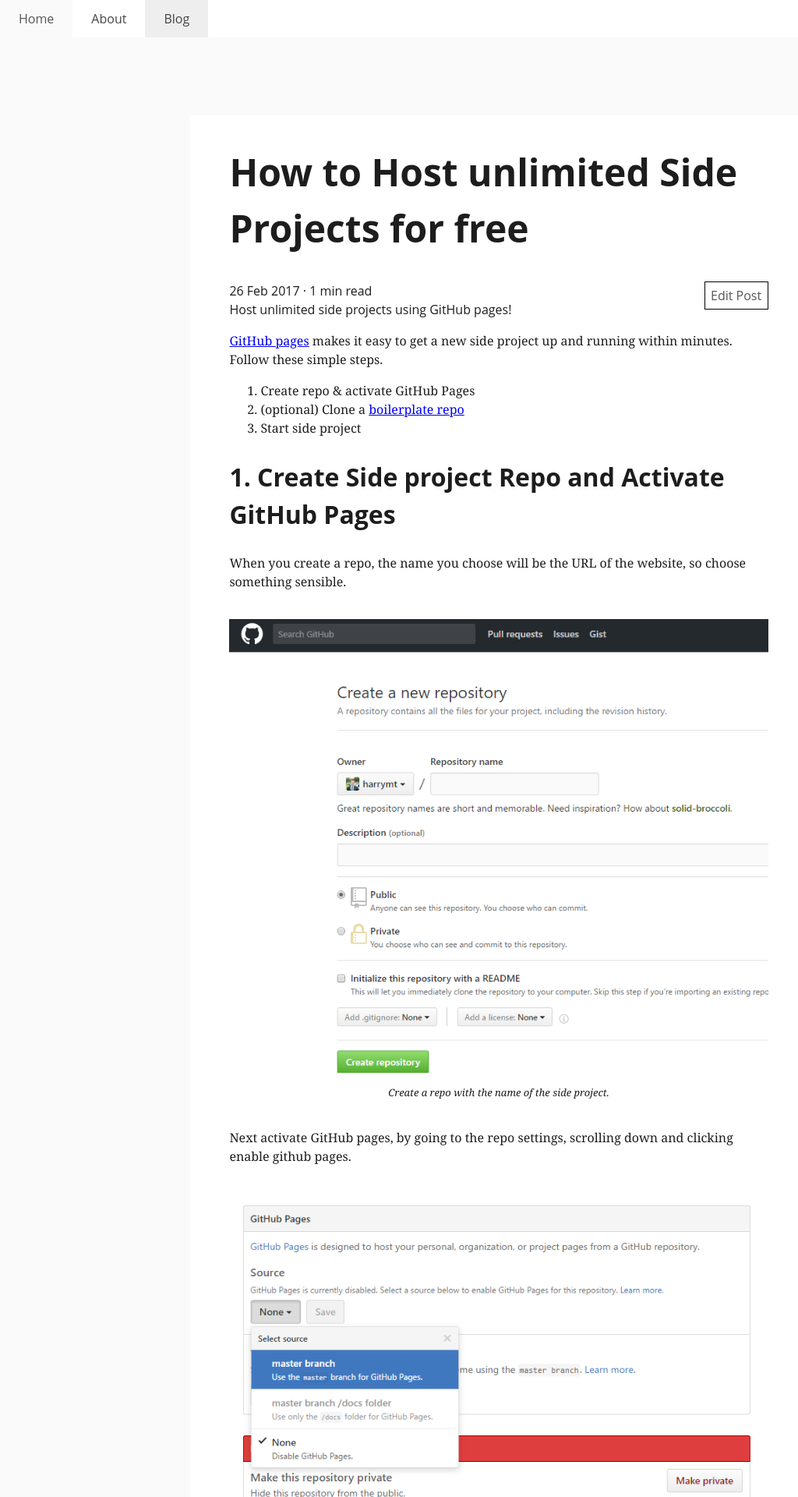
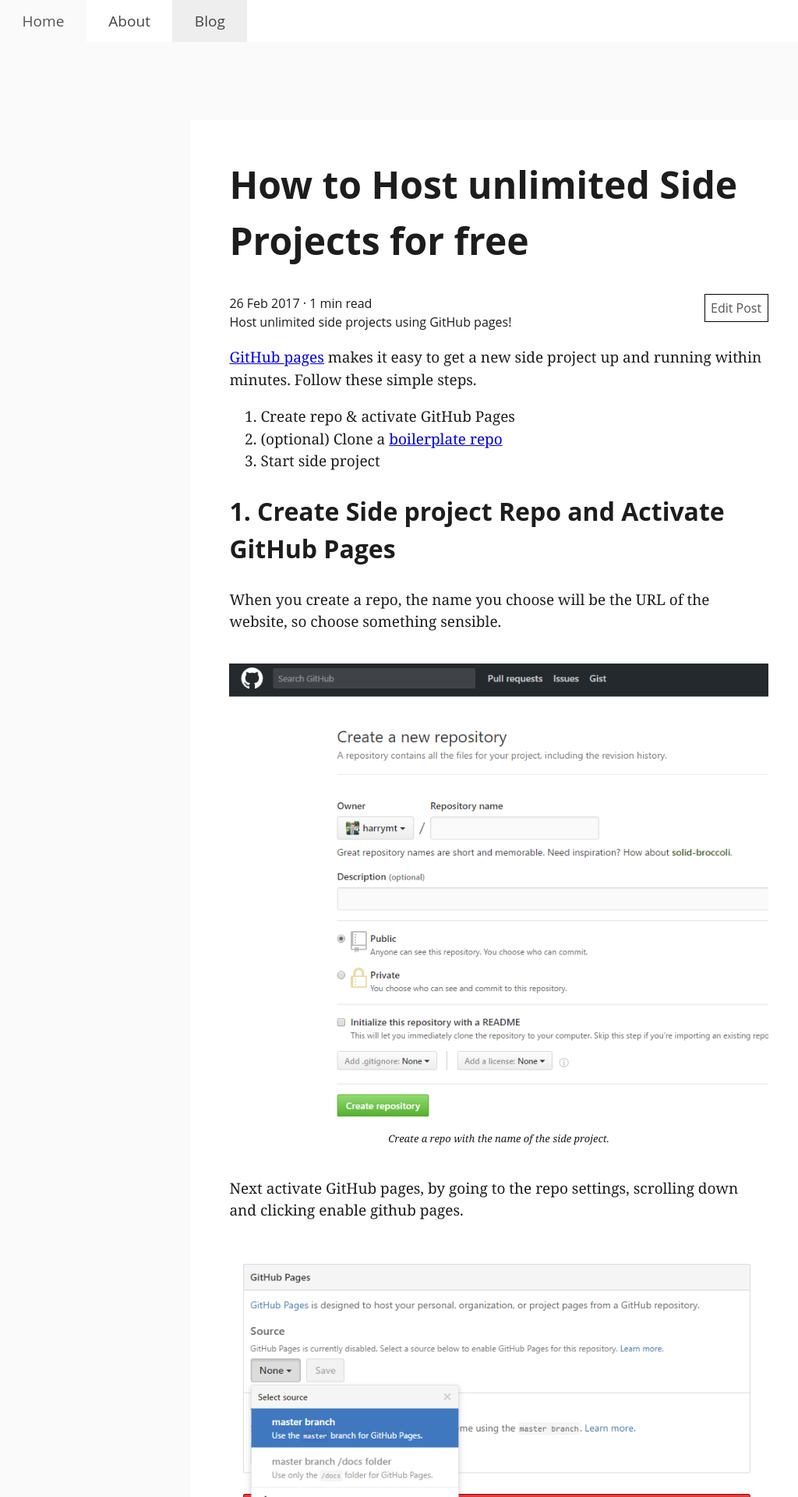
Before and after one commit to harrymt/blog, a Jekyll site: the page built from _posts/2017-02-26-how-i-host-my-side-projects.md, in a window 1280 px wide. Shown: the top 1920 px of the page at 78% size, without its empty margins (0-1024 px from the left). Built offline with Jekyll 4.4.1, drawn with Linux system fonts in a browser that asks for light colours.

Commit message:
Changed to improved font

```diff
--- a/_includes/head.html
+++ b/_includes/head.html
@@ -16,6 +16,9 @@
   <link rel="stylesheet" href="{{ site.baseurl }}/css/syntax.css">
   <link rel="stylesheet" href="{{ site.baseurl }}/css/stylesheet.css">
 
+  <!-- Font -->
+  <link href="https://fonts.googleapis.com/css?family=Libre+Franklin" rel="stylesheet">
+
   <!-- RSS -->
   <link rel="alternate" type="application/rss+xml" title="RSS" href="/atom.xml">
 </head>
--- a/css/stylesheet.css
+++ b/css/stylesheet.css
@@ -7,6 +7,11 @@
   line-height: 1.5;
   color: #1d1d1d;
   background: #fafafa;
+}
+
+p,
+li {
+  font-size: 19px;
 }
 
 h1 {
@@ -174,9 +179,19 @@
   padding-bottom: 20px;
   padding-left: 50px;
   padding-right: 50px;
-  padding-top: 5px;
+  padding-top: 15px;
   border-radius: 2px;
 }
+
+.post .highlight {
+  overflow-x: scroll;
+  -ms-overflow-style: none;  // IE 10+
+}
+
+.post .highlight::-webkit-scrollbar {
+  display: none;
+}
+
 
 .post img {
   display: block;
@@ -226,8 +241,12 @@
 }
 
 @media only screen and (max-width: 600px) {
+  body {
+    background-color: white;
+  }
+
   .content {
-    background-color: white;
+    padding-top: 0;
   }
 
   .post {
@@ -249,6 +268,10 @@
   }
 
   /* Set appropriate tap target sizes (48px) */
+  header nav ul li {
+    font-size: 18px;
+  }
+
   header nav ul li a {
     font-size: 1.1em;
     padding-bottom: 1.5em;
@@ -256,9 +279,7 @@
     padding-right: 1.5em;
     padding-top: 1.5em;
   }
-}
 
-@media only screen and (max-width: 500px) {
   .button-edit-post {
       width: 100%;
       margin-top: 10px;
```
